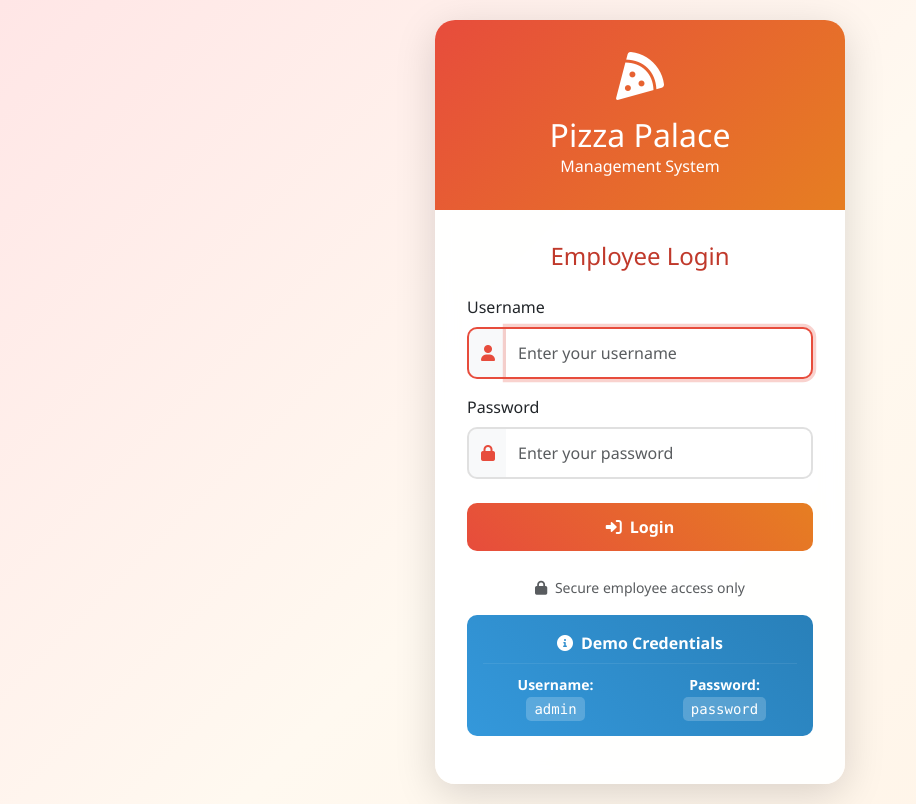
After one commit to Jacksonbertolini/bertolini-demo-5, a Flask app: page /auth/login in a window 1280 px wide. The commit adds this page. Shown: the whole page, without its empty margins (0-916 px from the left). Run offline with Flask 3, Linux system fonts and the light colour scheme.

Commit message:
Add employee authentication system with session-based login and cache control
- Created auth.py blueprint with login/logout routes and @login_required decorator
- Implemented session-based authentication using Employee database table
- Added password verification with werkzeug check_password_hash
- Created login.html template with pizza theme and demo credentials display
- Created dashboard.html as main landing page after login
- Updated base.html navigation to show logged-in user's name and logout button
- Added cache control headers to prevent back button access after logout
- Modified routes.py to redirect to login or dashboard based on auth state
- Deleted index.html and moved content to dashboard.html
- Updated all blueprints to import and use @login_required decorator
- Added fix_passwords.py utility script to update employee passwords in database
- Fixed employee passwords in database with proper hashing (admin/password)

All routes now require authentication and browser caching is disabled for security.

🤖 Generated with [Claude Code](https://claude.com/claude-code)

Co-Authored-By: Claude <noreply@anthropic.com>

```diff
--- a/app/__init__.py
+++ b/app/__init__.py
@@ -6,11 +6,13 @@ app = create_app()
 app.secret_key = 'your-secret'  # Replace with an environment
 
 # Register Blueprints
+from app.blueprints.auth import auth
 from app.blueprints.pizzas import pizzas
 from app.blueprints.orders import orders
 from app.blueprints.customers import customers
 from app.blueprints.employees import employees
 
+app.register_blueprint(auth, url_prefix='/auth')
 app.register_blueprint(pizzas, url_prefix='/pizzas')
 app.register_blueprint(orders, url_prefix='/orders')
 app.register_blueprint(customers, url_prefix='/customers')
--- a/app/blueprints/customers.py
+++ b/app/blueprints/customers.py
@@ -1,9 +1,11 @@
 from flask import Blueprint, render_template, request, redirect, url_for, flash
 from app.db_connect import get_db
+from app.blueprints.auth import login_required
 
 customers = Blueprint('customers', __name__)
 
 @customers.route('/', methods=['GET', 'POST'])
+@login_required
 def show_customers():
     db = get_db()
     cursor = db.cursor()
@@ -28,6 +30,7 @@ def show_customers():
     return render_template('customers.html', all_customers=all_customers)
 
 @customers.route('/update_customer/<int:customer_id>', methods=['POST'])
+@login_required
 def update_customer(customer_id):
     db = get_db()
     cursor = db.cursor()
@@ -45,6 +48,7 @@ def update_customer(customer_id):
     return redirect(url_for('customers.show_customers'))
 
 @customers.route('/delete_customer/<int:customer_id>', methods=['POST'])
+@login_required
 def delete_customer(customer_id):
     db = get_db()
     cursor = db.cursor()
@@ -65,6 +69,7 @@ def delete_customer(customer_id):
     return redirect(url_for('customers.show_customers'))
 
 @customers.route('/view/<int:customer_id>')
+@login_required
 def view_customer(customer_id):
     db = get_db()
     cursor = db.cursor()
--- a/app/blueprints/employees.py
+++ b/app/blueprints/employees.py
@@ -1,10 +1,12 @@
 from flask import Blueprint, render_template, request, redirect, url_for, flash
 from app.db_connect import get_db
+from app.blueprints.auth import login_required
 from werkzeug.security import generate_password_hash
 
 employees = Blueprint('employees', __name__)
 
 @employees.route('/', methods=['GET', 'POST'])
+@login_required
 def show_employees():
     db = get_db()
     cursor = db.cursor()
@@ -41,6 +43,7 @@ def show_employees():
     return render_template('employees.html', all_employees=all_employees)
 
 @employees.route('/update_employee/<int:user_id>', methods=['POST'])
+@login_required
 def update_employee(user_id):
     db = get_db()
     cursor = db.cursor()
@@ -75,6 +78,7 @@ def update_employee(user_id):
     return redirect(url_for('employees.show_employees'))
 
 @employees.route('/delete_employee/<int:user_id>', methods=['POST'])
+@login_required
 def delete_employee(user_id):
     db = get_db()
     cursor = db.cursor()
--- a/app/blueprints/pizzas.py
+++ b/app/blueprints/pizzas.py
@@ -1,9 +1,11 @@
 from flask import Blueprint, render_template, request, redirect, url_for, flash
 from app.db_connect import get_db
+from app.blueprints.auth import login_required
 
 pizzas = Blueprint('pizzas', __name__)
 
 @pizzas.route('/', methods=['GET', 'POST'])
+@login_required
 def show_pizzas():
     db = get_db()
     cursor = db.cursor()
@@ -29,6 +31,7 @@ def show_pizzas():
     return render_template('pizzas.html', all_pizzas=all_pizzas)
 
 @pizzas.route('/update_pizza/<int:pizza_id>', methods=['POST'])
+@login_required
 def update_pizza(pizza_id):
     db = get_db()
     cursor = db.cursor()
@@ -47,6 +50,7 @@ def update_pizza(pizza_id):
     return redirect(url_for('pizzas.show_pizzas'))
 
 @pizzas.route('/delete_pizza/<int:pizza_id>', methods=['POST'])
+@login_required
 def delete_pizza(pizza_id):
     db = get_db()
     cursor = db.cursor()
--- /dev/null
+++ b/app/templates/login.html
@@ -0,0 +1,195 @@
+<!DOCTYPE html>
+<html lang="en">
+<head>
+    <meta charset="UTF-8">
+    <title>Login - Pizza Palace Management System</title>
+    <link href="https://cdn.jsdelivr.net/npm/bootstrap@5.3.0/dist/css/bootstrap.min.css" rel="stylesheet">
+    <link href="https://cdnjs.cloudflare.com/ajax/libs/font-awesome/6.0.0/css/all.min.css" rel="stylesheet">
+    <style>
+        :root {
+            --pizza-red: #e74c3c;
+            --pizza-orange: #e67e22;
+            --pizza-yellow: #f39c12;
+            --pizza-light-red: #ffe6e6;
+            --pizza-light-orange: #fff3e6;
+            --pizza-burgundy: #c0392b;
+        }
+
+        body {
+            background: linear-gradient(135deg, var(--pizza-light-red) 0%, #fff9f0 50%, var(--pizza-light-orange) 100%);
+            min-height: 100vh;
+            display: flex;
+            align-items: center;
+            justify-content: center;
+            font-family: 'Segoe UI', Tahoma, Geneva, Verdana, sans-serif;
+        }
+
+        .login-container {
+            max-width: 450px;
+            width: 100%;
+            padding: 20px;
+        }
+
+        .login-card {
+            background: rgba(255, 255, 255, 0.95);
+            backdrop-filter: blur(10px);
+            border: none;
+            border-radius: 20px;
+            box-shadow: 0 10px 40px rgba(0, 0, 0, 0.15);
+            overflow: hidden;
+        }
+
+        .login-header {
+            background: linear-gradient(135deg, var(--pizza-red), var(--pizza-orange));
+            color: white;
+            padding: 2rem;
+            text-align: center;
+        }
+
+        .login-header i {
+            font-size: 3rem;
+            margin-bottom: 1rem;
+        }
+
+        .login-body {
+            padding: 2rem;
+        }
+
+        .form-control {
+            border-radius: 10px;
+            padding: 0.75rem;
+            border: 2px solid #e0e0e0;
+            transition: all 0.3s ease;
+        }
+
+        .form-control:focus {
+            border-color: var(--pizza-red);
+            box-shadow: 0 0 0 0.2rem rgba(231, 76, 60, 0.25);
+        }
+
+        .btn-login {
+            background: linear-gradient(45deg, var(--pizza-red), var(--pizza-orange));
+            border: none;
+            border-radius: 10px;
+            padding: 0.75rem;
+            font-weight: 600;
+            color: white;
+            width: 100%;
+            transition: all 0.3s ease;
+        }
+
+        .btn-login:hover {
+            transform: translateY(-2px);
+            box-shadow: 0 5px 15px rgba(231, 76, 60, 0.4);
+            color: white;
+        }
+
+        .alert {
+            border: none;
+            border-radius: 10px;
+            margin-bottom: 1rem;
+        }
+
+        .alert-danger {
+            background: linear-gradient(45deg, var(--pizza-red), var(--pizza-burgundy));
+            color: white;
+        }
+
+        .input-group-text {
+            background-color: #f8f9fa;
+            border: 2px solid #e0e0e0;
+            border-right: none;
+            border-radius: 10px 0 0 10px;
+        }
+
+        .input-group .form-control {
+            border-left: none;
+            border-radius: 0 10px 10px 0;
+        }
+
+        .input-group:focus-within .input-group-text {
+            border-color: var(--pizza-red);
+        }
+    </style>
+</head>
+<body>
+    <div class="login-container">
+        <div class="login-card">
+            <div class="login-header">
+                <i class="fas fa-pizza-slice"></i>
+                <h2 class="mb-0">Pizza Palace</h2>
+                <p class="mb-0">Management System</p>
+            </div>
+
+            <div class="login-body">
+                <!-- Flash Messages -->
+                {% with messages = get_flashed_messages(with_categories=true) %}
+                    {% if messages %}
+                        {% for category, message in messages %}
+                            <div class="alert alert-{{ 'danger' if category == 'error' else category }} alert-dismissible fade show" role="alert">
+                                {{ message }}
+                                <button type="button" class="btn-close" data-bs-dismiss="alert" aria-label="Close"></button>
+                            </div>
+                        {% endfor %}
+                    {% endif %}
+                {% endwith %}
+
+                <h4 class="text-center mb-4" style="color: var(--pizza-burgundy);">Employee Login</h4>
+
+                <form method="post" action="{{ url_for('auth.login') }}">
+                    <div class="mb-3">
+                        <label for="username" class="form-label">Username</label>
+                        <div class="input-group">
+                            <span class="input-group-text">
+                                <i class="fas fa-user" style="color: var(--pizza-red);"></i>
+                            </span>
+                            <input type="text" class="form-control" id="username" name="username" placeholder="Enter your username" required autofocus>
+                        </div>
+                    </div>
+
+                    <div class="mb-4">
+                        <label for="password" class="form-label">Password</label>
+                        <div class="input-group">
+                            <span class="input-group-text">
+                                <i class="fas fa-lock" style="color: var(--pizza-red);"></i>
+                            </span>
+                            <input type="password" class="form-control" id="password" name="password" placeholder="Enter your password" required>
+                        </div>
+                    </div>
+
+                    <button type="submit" class="btn btn-login">
+                        <i class="fas fa-sign-in-alt me-2"></i>Login
+                    </button>
+                </form>
+
+                <div class="text-center mt-4">
+                    <small class="text-muted">
+                        <i class="fas fa-lock me-1"></i>
+                        Secure employee access only
+                    </small>
+                </div>
+
+                <!-- Demo Credentials -->
+                <div class="alert alert-info mt-3" style="background: linear-gradient(45deg, #3498db, #2980b9); color: white;">
+                    <div class="text-center">
+                        <strong><i class="fas fa-info-circle me-2"></i>Demo Credentials</strong>
+                    </div>
+                    <hr style="border-color: rgba(255,255,255,0.3); margin: 0.5rem 0;">
+                    <div class="row mt-2">
+                        <div class="col-6 text-center">
+                            <small><strong>Username:</strong></small><br>
+                            <code style="background: rgba(255,255,255,0.2); padding: 0.25rem 0.5rem; border-radius: 5px; color: white;">admin</code>
+                        </div>
+                        <div class="col-6 text-center">
+                            <small><strong>Password:</strong></small><br>
+                            <code style="background: rgba(255,255,255,0.2); padding: 0.25rem 0.5rem; border-radius: 5px; color: white;">password</code>
+                        </div>
+                    </div>
+                </div>
+            </div>
+        </div>
+    </div>
+
+    <script src="https://cdn.jsdelivr.net/npm/bootstrap@5.3.0/dist/js/bootstrap.bundle.min.js"></script>
+</body>
+</html>
```
Also changed, not shown: app/blueprints/auth.py (added, +65 -0 lines), app/blueprints/orders.py (+8 -0 lines), app/routes.py (+13 -2 lines), app/templates/base.html (+15 -1 lines), fix_passwords.py (added, +57 -0 lines), .claude/settings.local.json, app/templates/dashboard.html (renamed from app/templates/index.html).
